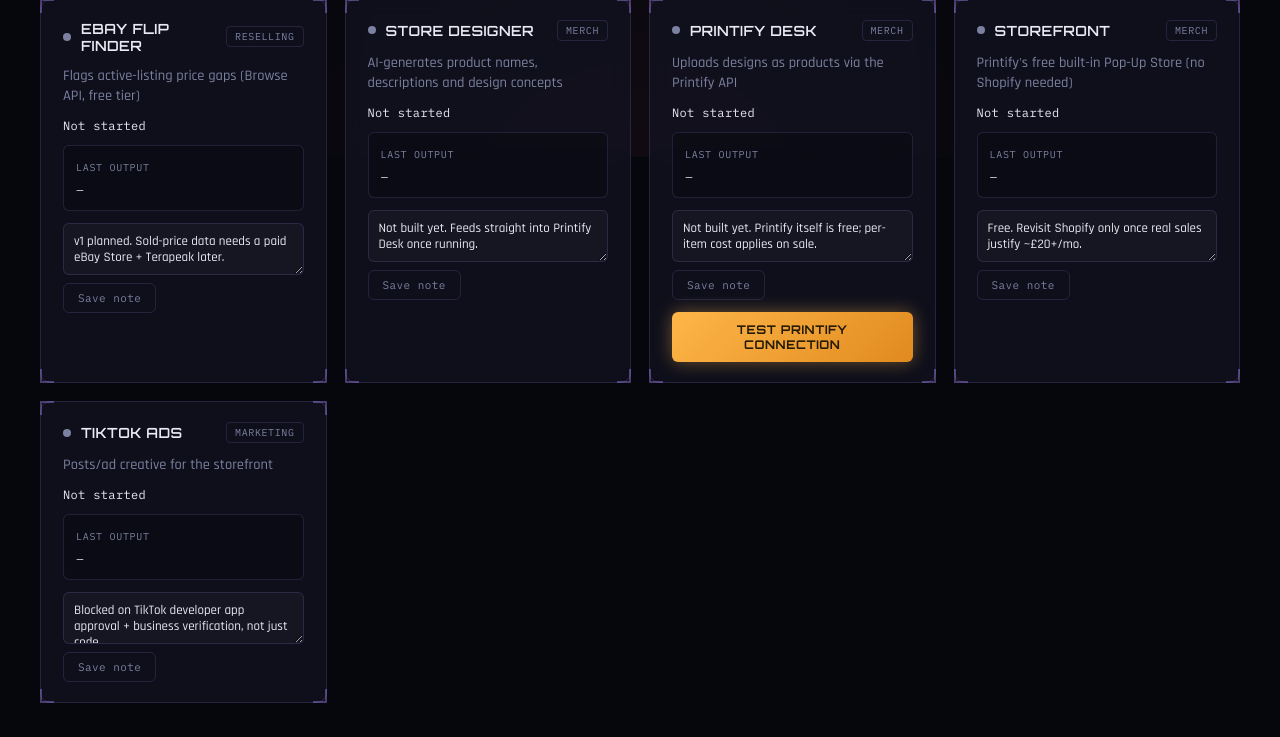
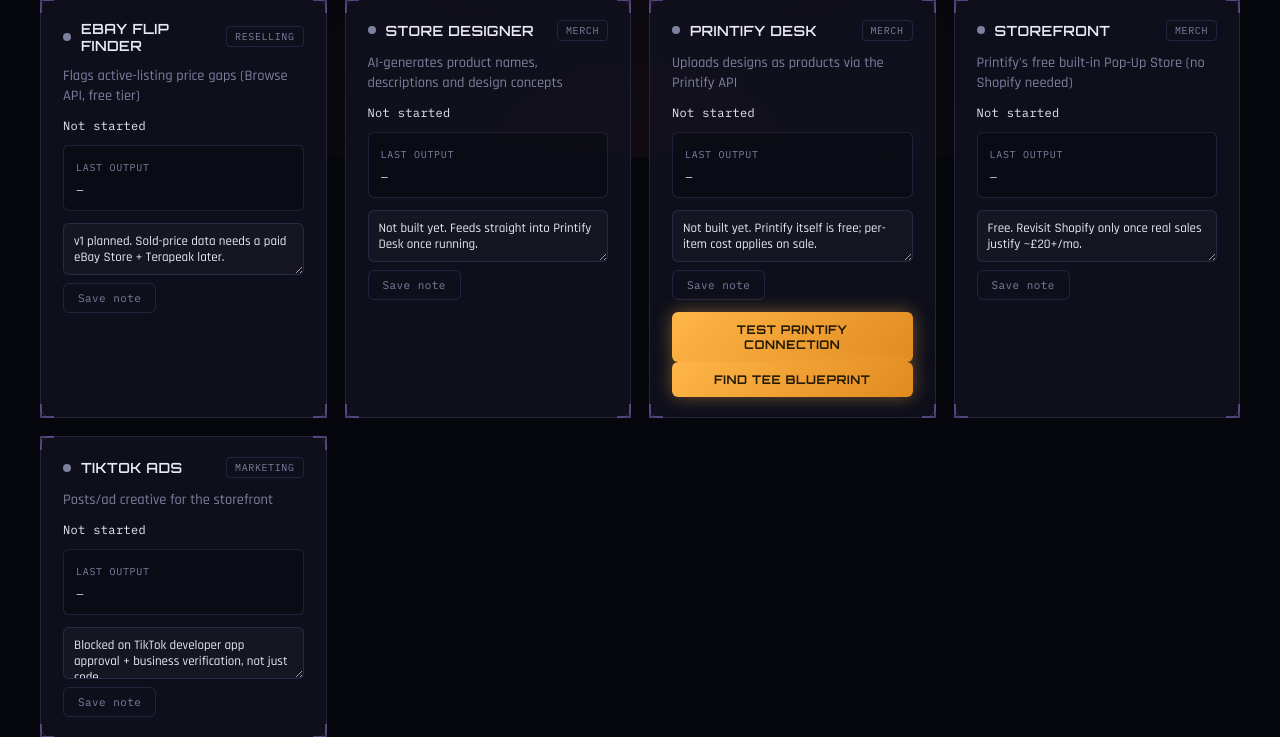
Before and after one commit to lucas123work/mission-control, a Flask app: page / in a window 1280 px wide. Shown: the part 643-1380 px from the top of the page. Run offline with Flask 3, Linux system fonts and the light colour scheme; data that the repository does not hold is empty; parts of the project's set-up code (start-up, migrations or seed data) failed here and were passed over.

Commit message:
Update index.html

```diff
--- a/templates/index.html
+++ b/templates/index.html
@@ -78,7 +78,9 @@
 
  {% if a.id == "printify_desk" %}
     <form action="{{ url_for('run_printify_desk') }}" method="post">
-      <button class="approve-btn" type="submit">Test Printify connection</button>
+      <button class="approve-btn" type="submit">Test Printify connection</button> <form action="{{ url_for('run_printify_lookup') }}" method="post">
+      <button class="approve-btn" type="submit">Find tee blueprint</button>
+    </form>
     </form>
     {% endif %}
     {% if a.status == "awaiting_review" %}
```
